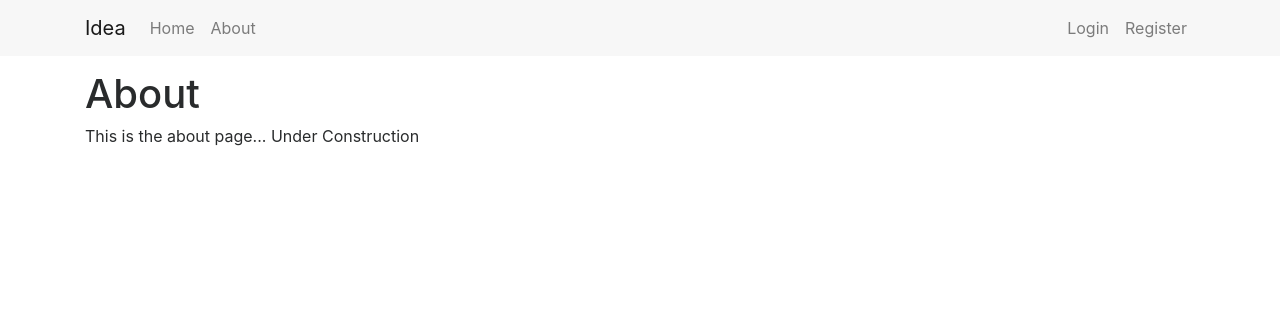
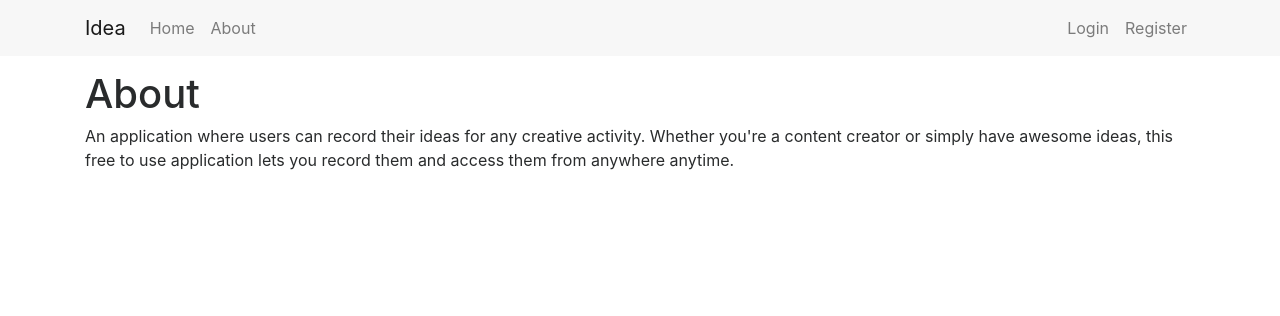
Before and after one commit to scotpfleghaar/Idea-project, a Node server app: page /about in a window 1280 px wide. Shown: the top 316 px of the page. Run offline with Node 20, Linux system fonts and the light colour scheme; some libraries are stand-ins or nearby versions.

Commit message:
Add simple sentance to about page

```diff
--- a/views/about.handlebars
+++ b/views/about.handlebars
@@ -1,2 +1,2 @@
 <h1>About</h1>
-<p>This is the about page... Under Construction</p>
+<p>An application where users can record their ideas for any creative activity. Whether you're a content creator or simply have awesome ideas, this free to use application lets you record them and access them from anywhere anytime.</p>
```
